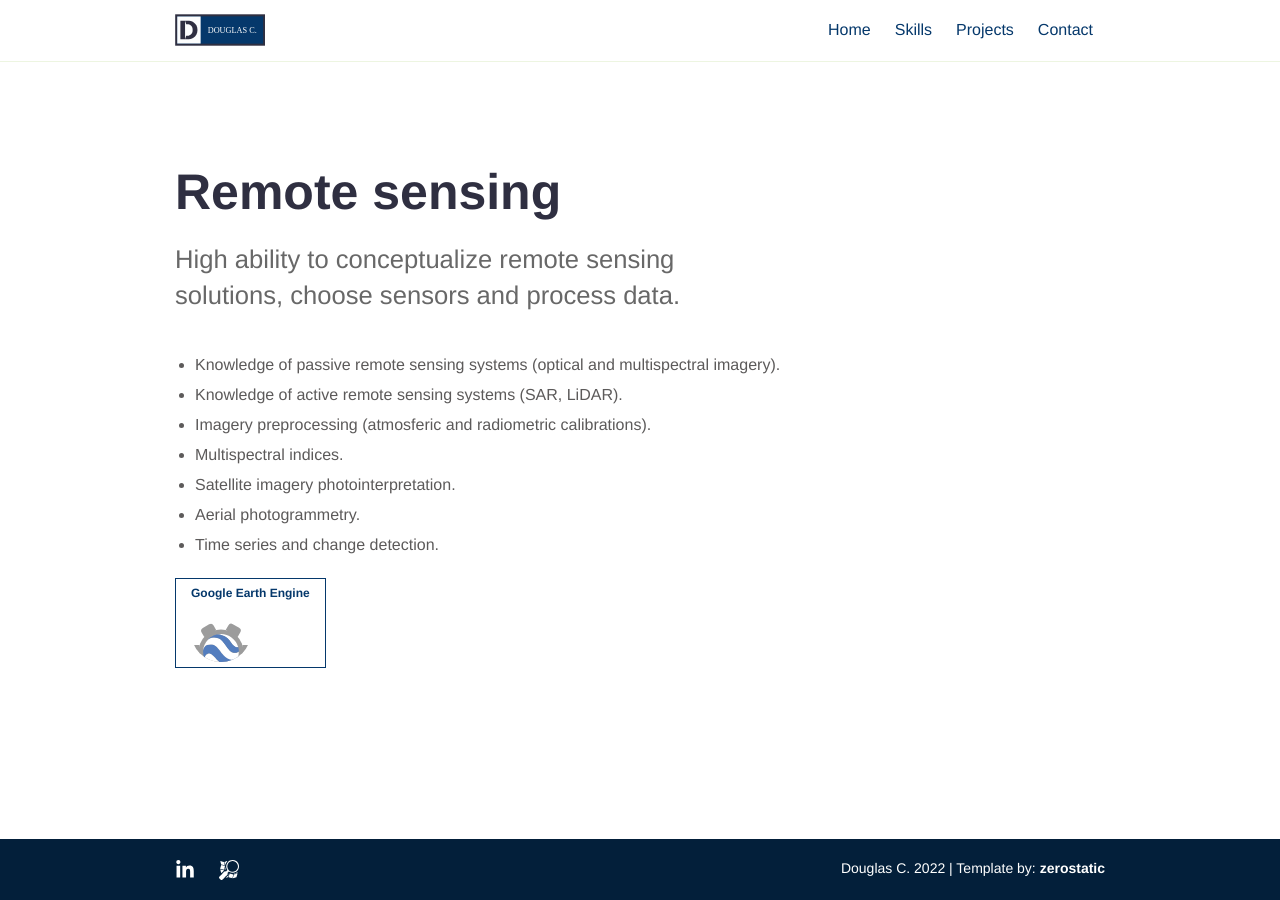
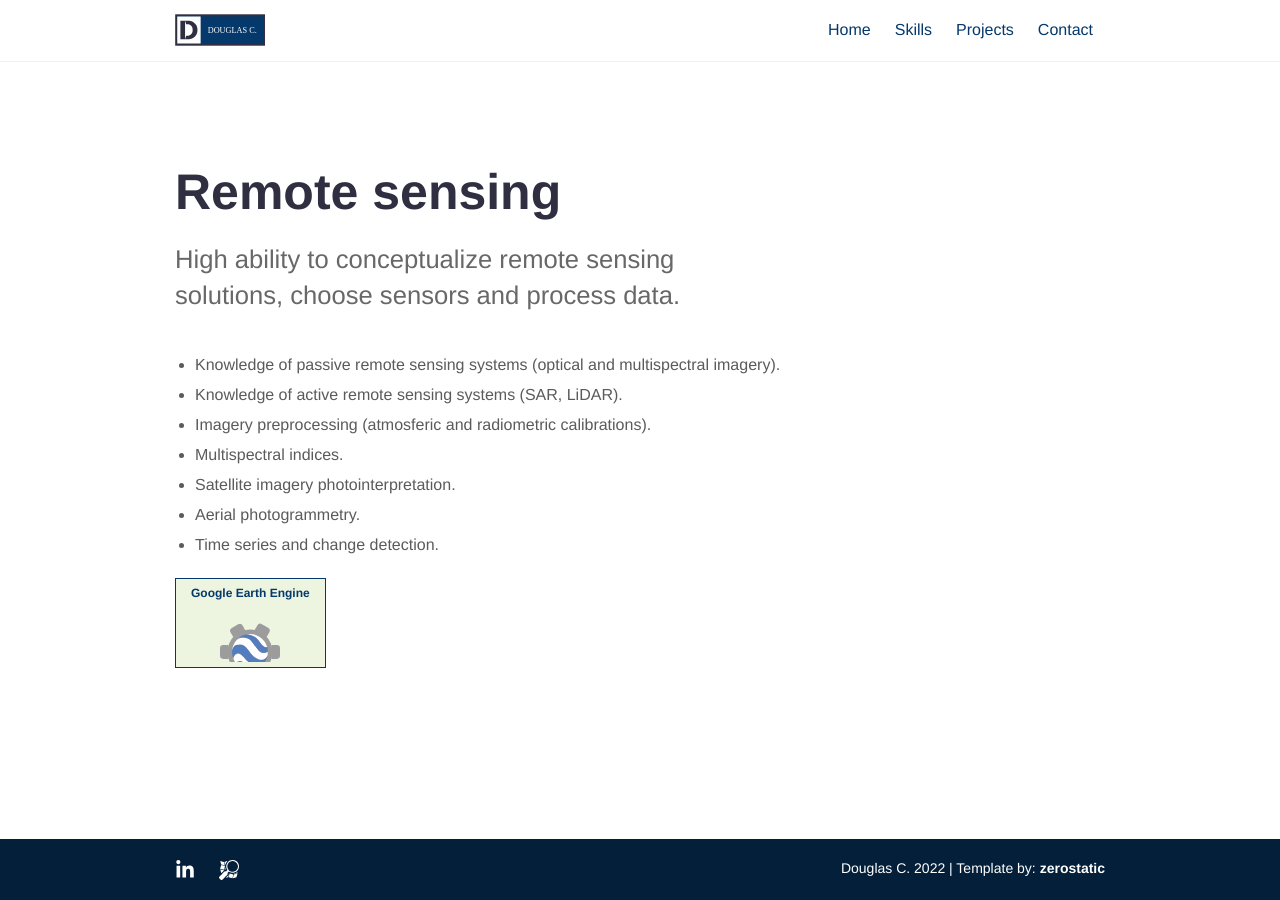
Before and after one commit to DFRCL/dfrclGIS.github.io, a Jekyll site: the page built from _skills/remote-sensing.md, in a window 1280 px wide. Built offline with Jekyll 4.4.1, drawn with Linux system fonts in a browser that asks for light colours.

Commit message:
Update _software-card.scss

```diff
--- a/_sass/components/_software-card.scss
+++ b/_sass/components/_software-card.scss
@@ -11,6 +11,7 @@
       border: 1px solid $primary;
       text-transform: capitalize;
       color: $primary;
+      background-color: $white-offset;
       -webkit-transition: all 0.15s ease;
       transition: all 0.15s ease;
       &:last-child {
@@ -18,8 +19,8 @@
          .software-image {
       height: 60px;
       width: 60px;
-      margin-right: 10px;
-      border-radius: 50%;
+      margin-right: auto;
+      margin-left: auto;
       overflow: hidden;
       img {
         width: 60px;
@@ -27,8 +28,8 @@
       }
     }
     &:hover {
-    color: #ffffff;
-    background-color: lighten($primary, 10%);
+    color: $secondary;
+    background-color: lighten($secondary, 10%);
     transform: translateY(-1px);
     //box-shadow: 0 7px 14px rgba(50, 50, 93, 0.1), 0 3px 6px rgba(0, 0, 0, 0.08);
     text-decoration: none;
```
